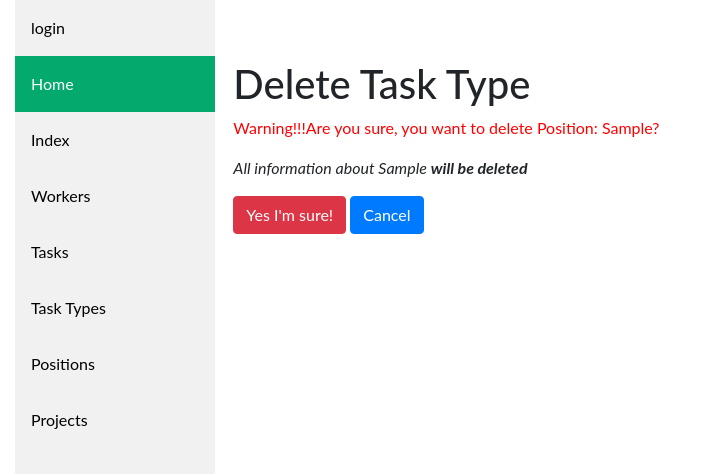
After one commit to yevhenii-nevmyvako/it-company-task-manager, a Django app: template templates/task_manager/project_delete_confirm.html in a window 1280 px wide. The commit adds this page. Shown: the top 474 px of the page, without its empty margins (0-707 px from the left). Run offline with Django 3.2, Linux system fonts and the light colour scheme; the template is opened without the code that fills it: most values are stand-ins (such as "Sample title", 1, 10 or a date in 2020).

Commit message:
Add project_delete_confirm.html to templates directory

```diff
--- /dev/null
+++ b/templates/task_manager/project_delete_confirm.html
@@ -0,0 +1,17 @@
+{% extends "base.html" %}
+{% block title %}{{ project_to_delete }} | Delete{% endblock %}
+
+{%  block content %}
+  <h1>Delete Task Type</h1>
+  <p style="color: red">
+    <strongg color: red>Warning!!!</strongg>Are you sure, you want to delete Position: {{ position_to_delete }}?
+  </p>
+  <p><i>All information about {{ position_to_delete }} <strong>will be deleted</strong></i></p>
+  <form action="" method="POST" >
+    {% csrf_token %}
+    <input class="btn btn-danger" type="submit" value="Yes I'm sure!">
+    <input class="btn btn-primary" type="button" value="Cancel"
+           onclick="location.href='{% url 'task_manager:project-list' %}'">
+  </form>
+
+{%  endblock %}
--- a/templates/task_manager/project_form.html
+++ b/templates/task_manager/project_form.html
@@ -1,5 +1,5 @@
 {% extends "base.html" %}
-{% block title %}Task | {{ object|yesno:"Update,Addition" }}{% endblock %}
+{% block title %}Project | {{ object|yesno:"Update,Addition" }}{% endblock %}
 {% load crispy_forms_filters %}
 
 
```
